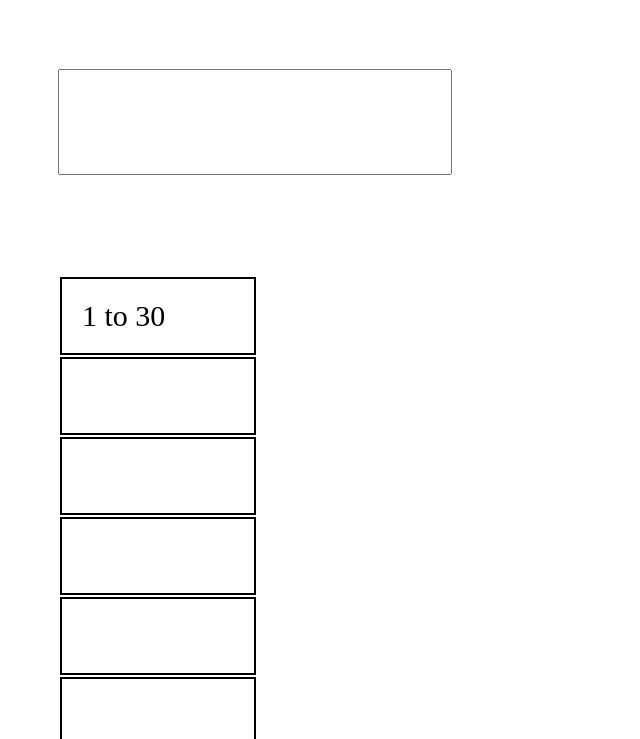
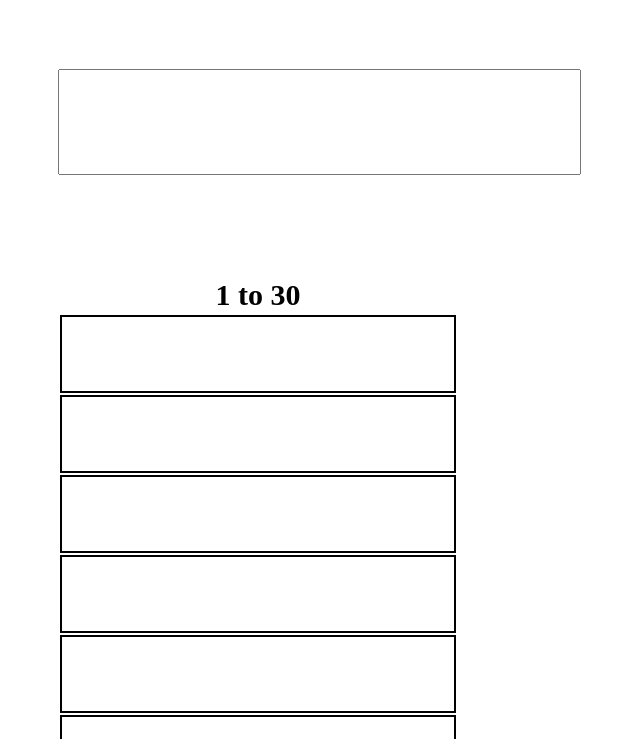
Before and after one commit to vidgit/JSApps, a plain HTML site: page PokemonNameGame/index.html in a window 1280 px wide. Shown: the part 61-800 px from the top of the page, without its empty margins (0-640 px from the left). Drawn offline with Linux system fonts and the light colour scheme.

Commit message:
More Cosmetic Changes

```diff
--- a/PokemonNameGame/css/main.css
+++ b/PokemonNameGame/css/main.css
@@ -5,7 +5,7 @@ table{
 .text{
         margin:50px;
         font-size: 30px;
-        min-width: 200px;
+        min-width: 400px;
         min-height: 100px;
 }
 
--- a/PokemonNameGame/index.html
+++ b/PokemonNameGame/index.html
@@ -9,12 +9,12 @@
 </head>
 <body>
   <h1>Pokemon Naming Game</h1>
-  <input class="text" id="pokemonName" type="text" onchange="checkInput()">
+  <input class="text" style="font-size:40px" id="pokemonName" type="text" onkeypress="checkInput()">
 
   <table class="text">
     <thead>
       <tr>
-        <td>1 to 30</td>
+        <th>1 to 30</th>
       </tr>
     </thead>
     <tbody>
```
